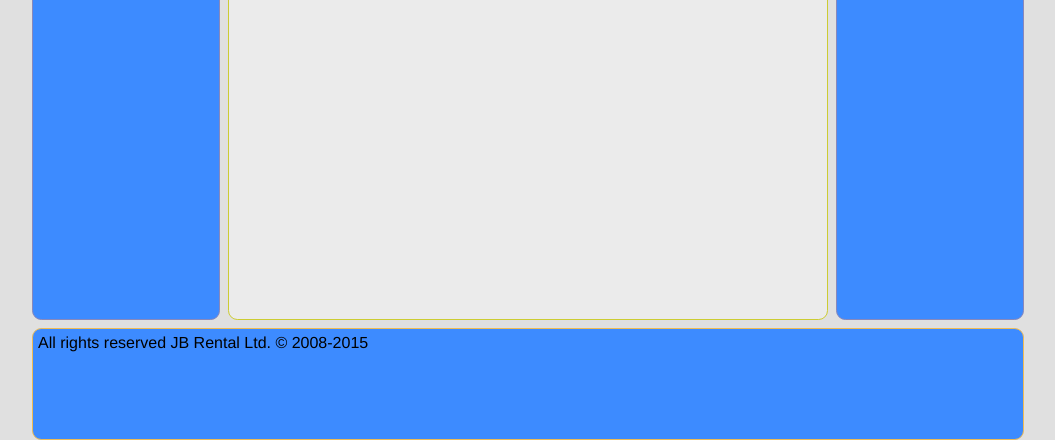
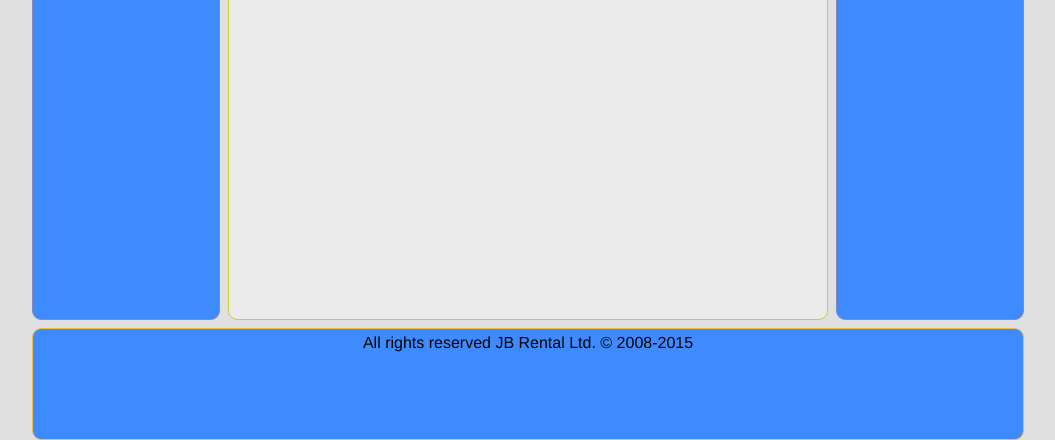
Before and after one commit to BenyaminYehudi/ePj, a plain HTML site: page index.html in a window 1280 px wide. Shown: the part 614-1054 px from the top of the page, without its empty margins (112-1167 px from the left). Drawn offline with Linux system fonts and the light colour scheme.

Commit message:
Update ePj.css

```diff
--- a/ePj.css
+++ b/ePj.css
@@ -23,7 +23,6 @@ body {
    border: 1px solid #cccc33;
    border-radius: 7pt;
    background: #EBEBEB;
-   /* background:url("http://www.yours-cars.eu/IMG/RENAULT/Renault%20safrane%20sea.jpg"); */
    background-size: 100% 100%;
    -webkit-flex: 3 1 60%;
            flex: 3 1 60%;
@@ -68,6 +67,10 @@ body {
 header {
    display: flex;
    justify-content: space-between;
+}
+
+footer{
+   text-align: center;
 }
 
   /* Too narrow to support three columns */
```
